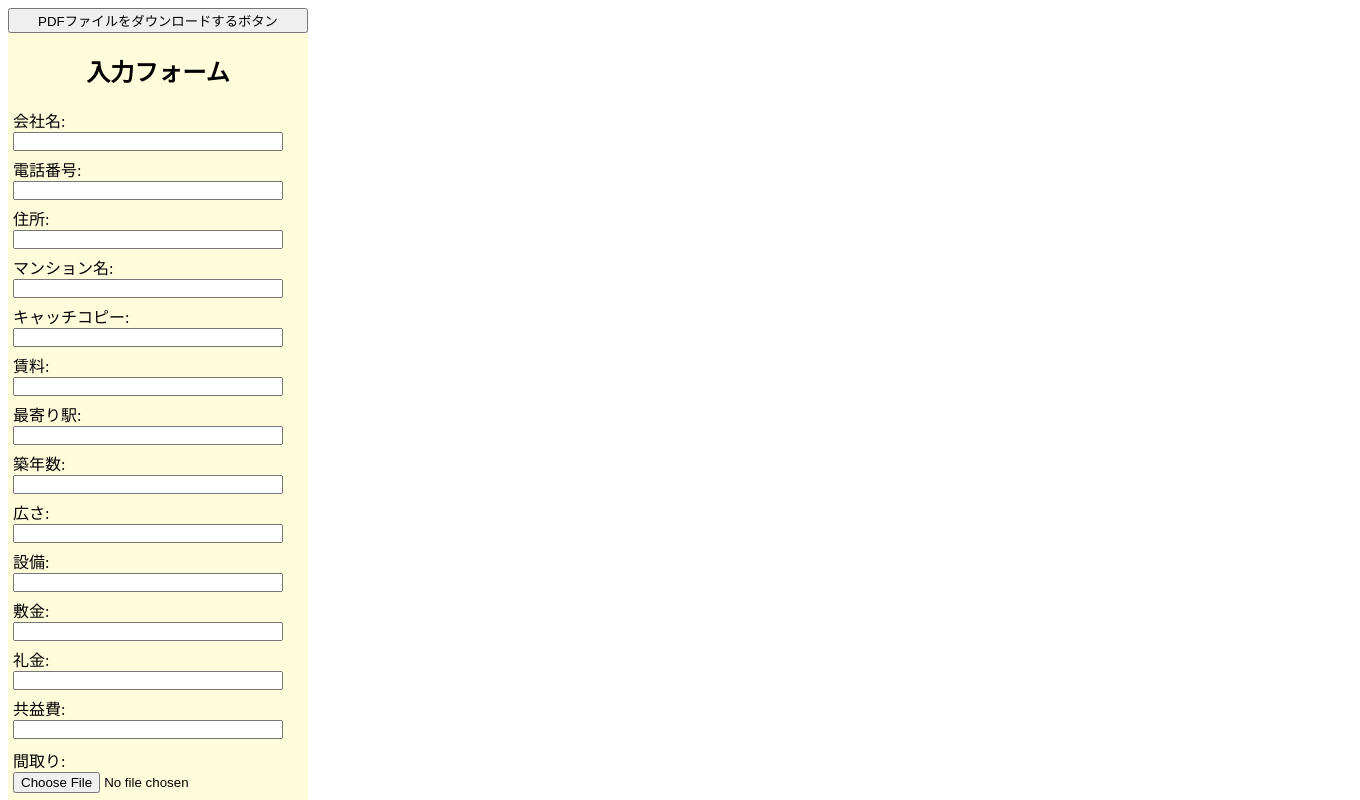
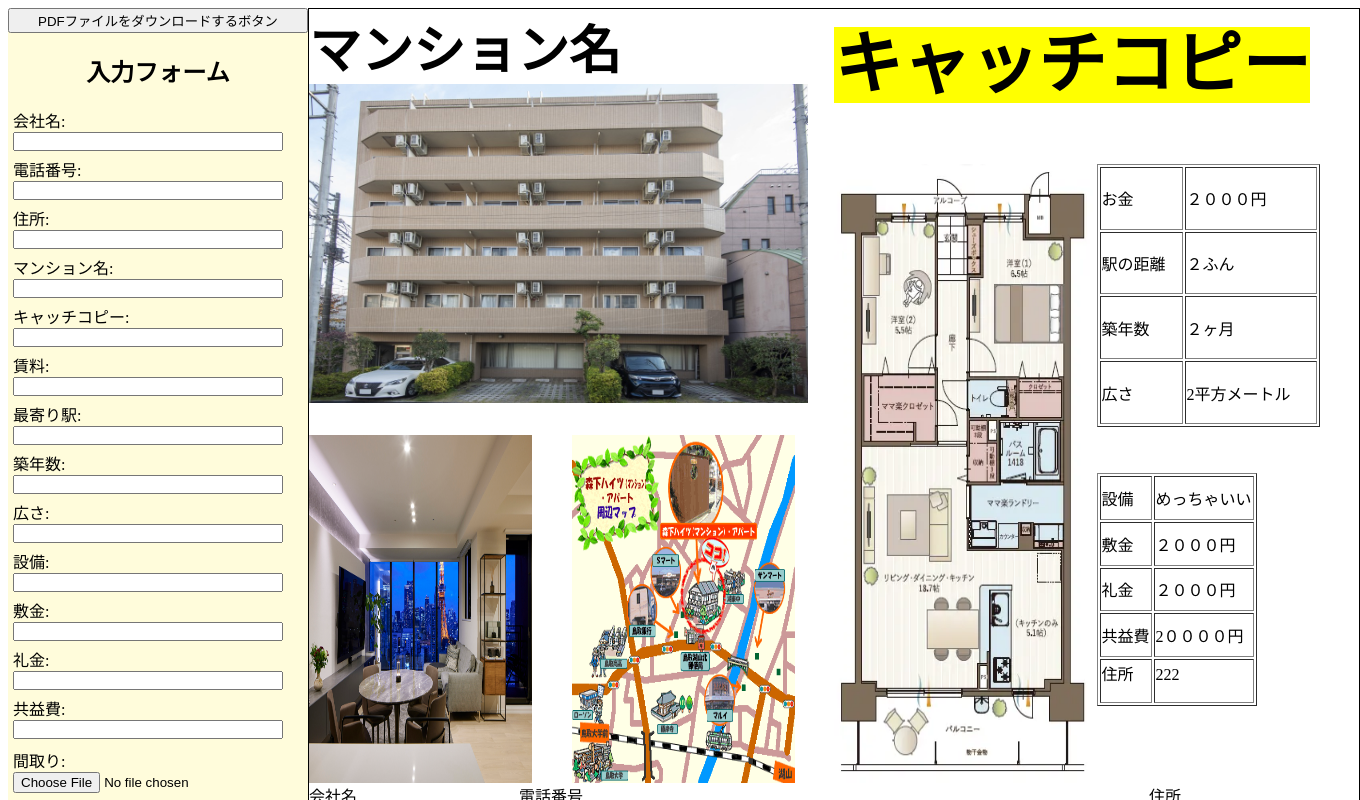
Before and after one commit to yukanakamura1226/3days-intern-private, a React (Vite) app: page / in a window 1280 px wide. Shown: the top 800 px of the page, 1360 px wide, since content can reach past the window. Built offline with nearby package versions, Linux system fonts and the light colour scheme.

Commit message:
fixed css

```diff
--- a/src/App.css
+++ b/src/App.css
@@ -0,0 +1,3 @@
+.l-All {
+    display: flex;
+}
--- a/src/App.jsx
+++ b/src/App.jsx
@@ -1,5 +1,6 @@
 import Form from './Form/Form'
 import Maisoku from './Maisoku/Maisoku'
+import './App.css'
 
 function App() {
 
--- a/src/Form/Form.css
+++ b/src/Form/Form.css
@@ -1,7 +1,7 @@
 /* //                 All
 // ========================================== */
 .form-all {
-    width: 300px;
+    min-width: 300px;
     background-color: #FFFCDB;
     display: flex;
     flex-direction: column;
--- /dev/null
+++ b/src/Maisoku/Maisoku.css
@@ -0,0 +1,4 @@
+.l-Maisoku {
+    width: 1050px;
+    height: 500px;
+}
--- a/src/Maisoku/Maisoku.jsx
+++ b/src/Maisoku/Maisoku.jsx
@@ -1,5 +1,7 @@
 import Top from './Top.jsx'
 import Under from './Under.jsx';
+import './Maisoku.css'
+
 function Maisoku() {
 
     return (
--- a/src/Maisoku/Top.jsx
+++ b/src/Maisoku/Top.jsx
@@ -11,4 +11,4 @@ function Top() {
     )
   }
 
-  export default Top
+  export default Top;
```
